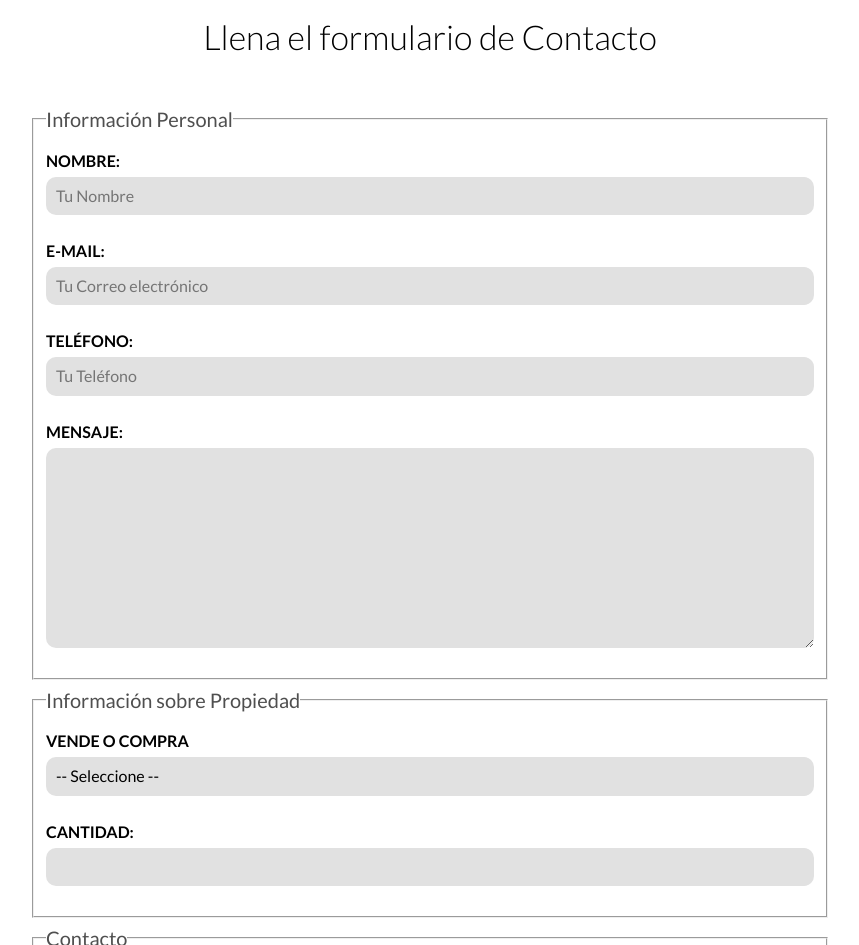
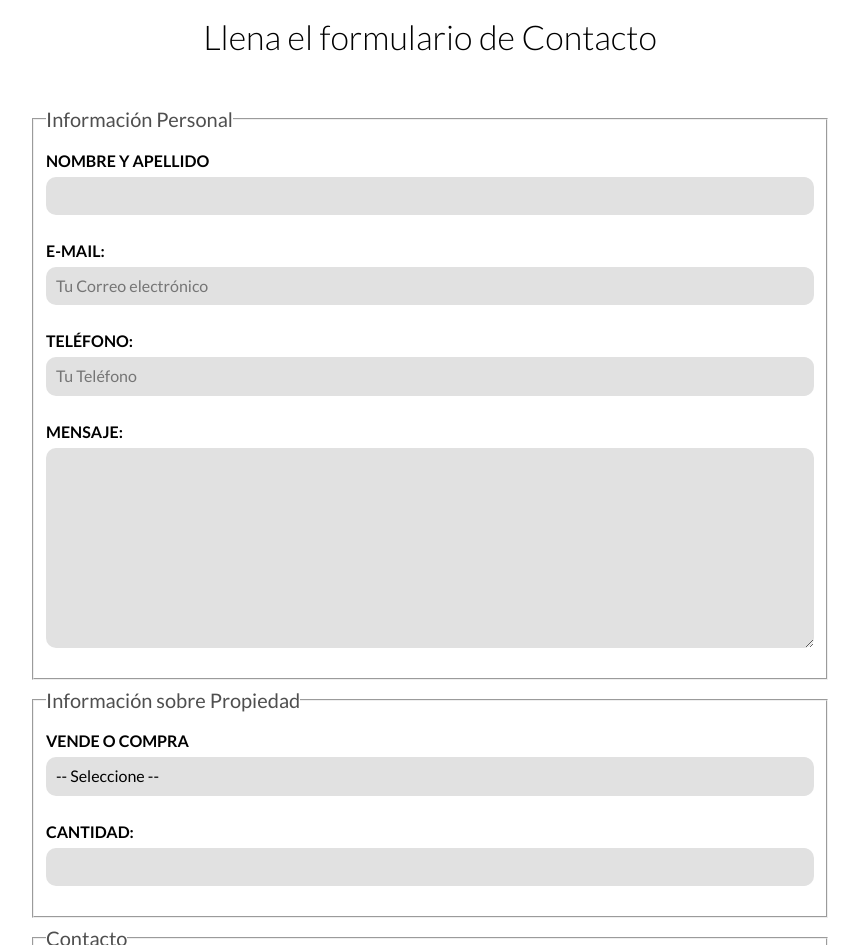
Before and after one commit to emiruffini/Design-Web, a plain HTML site: page Bienes raices/contacto.html in a window 1280 px wide. Shown: the part 909-1854 px from the top of the page, without its empty margins (210-1069 px from the left). Drawn offline with Linux system fonts and the light colour scheme.

Commit message:
finished

```diff
--- a/Bienes raices/contacto.html
+++ b/Bienes raices/contacto.html
@@ -45,8 +45,8 @@
         <form class="contacto" action="">
             <fieldset>
                 <legend>Información Personal</legend>
-                <label for="nombre">Nombre:</label>
-                <input type="text" id="nombre" placeholder="Tu Nombre">
+                <label for="nombre">Nombre y apellido</label>
+                <input type="text" id="nombre">
 
                 <label for="email">E-mail: </label>
                 <input type="email" id="email" placeholder="Tu Correo electrónico" required>
```
